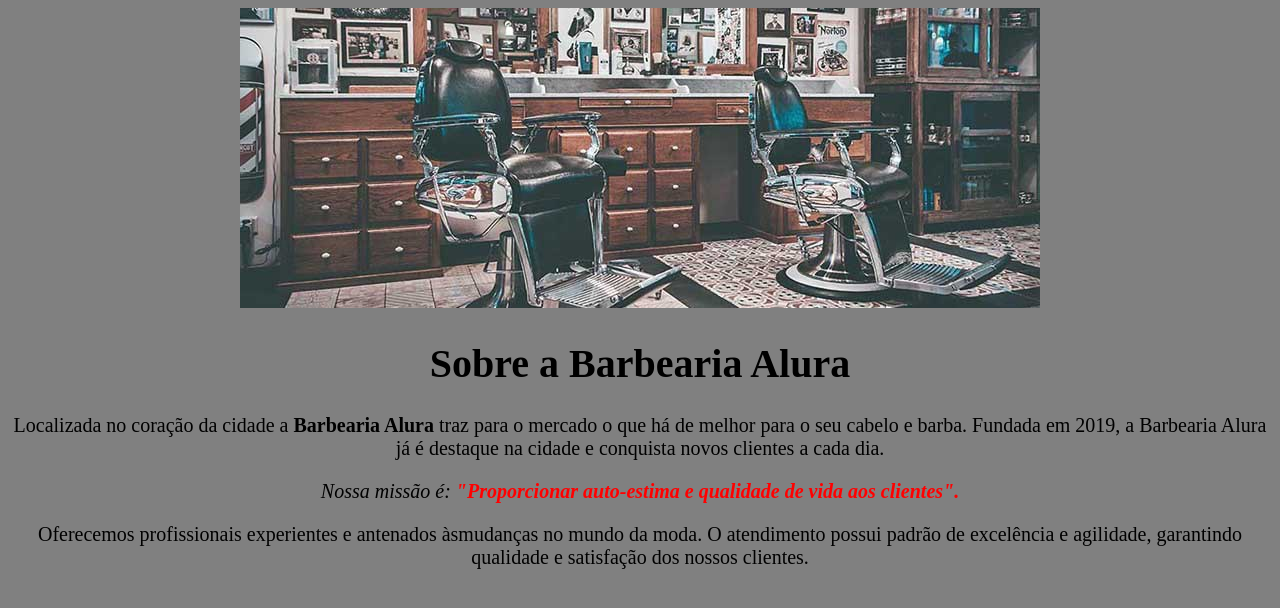
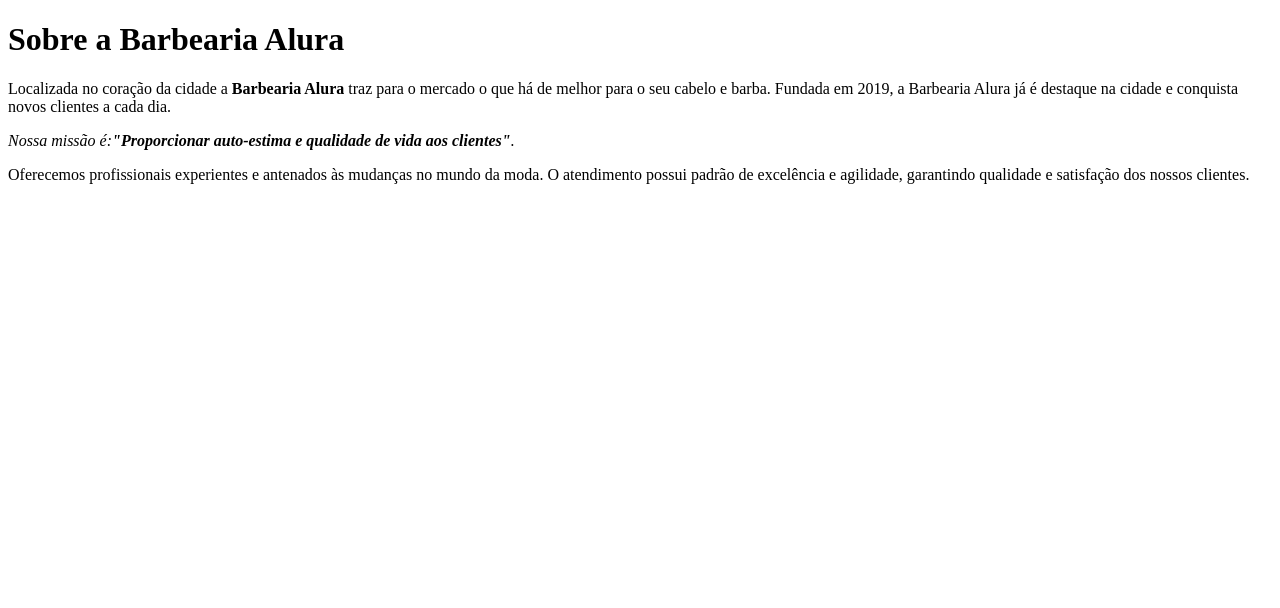
Before and after one commit to tiajulia/Barbearia-Alura-Julia, a plain HTML site: page index.html in a window 1280 px wide. Drawn offline with Linux system fonts and the light colour scheme.

Commit message:
Add files via upload

```diff
--- a/index.html
+++ b/index.html
@@ -1,30 +1,15 @@
-<!DOCTYPE html>
-<html lang="en">
-<head>
-    <meta charset="UTF-8">
-    <meta http-equiv="X-UA-Compatible" content="IE=edge">
-    <meta name="viewport" content="width=device-width, initial-scale=1.0">
-    <title>BARBEARIA ALURA</title>
-    <link rel="stylesheet" href="style.css">
-</head>
-<body>
-    <img src="banner.jpg" alt="">
+<!DOCTYPE html >
+<html>
+<h1>Sobre a Barbearia Alura</h1>
 
-    <h1 class="titulo">Sobre a Barbearia Alura</h1>
-    <p>Localizada no coração da cidade
-        a <strong> Barbearia Alura</strong> traz para o
-        mercado o que há de melhor para o seu cabelo
-         e barba. Fundada em 2019, a Barbearia Alura já é
-         destaque na cidade e conquista novos clientes a
-         cada dia.</p>
+  <p>Localizada no coração da cidade a <strong>Barbearia Alura</strong> traz para o mercado o que há de melhor para o seu cabelo e barba. Fundada em 2019, a Barbearia Alura já é destaque na cidade e conquista novos clientes a cada dia.</p>
 
-    <p><em>Nossa missão é:<strong class="destaque"> "Proporcionar auto-estima
-         e qualidade de vida aos clientes".</strong></em></p>
+  <p><em>Nossa missão é:<strong>"Proporcionar auto-estima e qualidade de vida aos clientes"</strong>.</em></p>
 
-    <p>Oferecemos profissionais experientes e antenados
-     àsmudanças no mundo da moda. O atendimento possui
-     padrão de excelência e agilidade, garantindo
-     qualidade e satisfação dos nossos clientes.</p>
+  <p>Oferecemos profissionais experientes e antenados às mudanças no mundo da moda. O atendimento possui padrão de excelência e agilidade, garantindo qualidade e satisfação dos nossos clientes.</p>
+</html>
 
-</body>
-</html>
+
+<tag>
+
+</tag>
```
